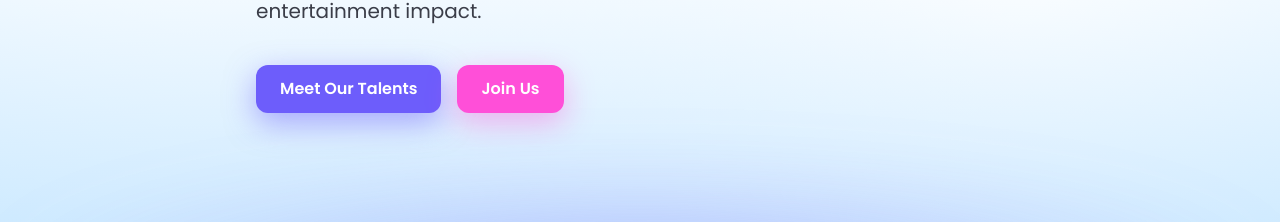
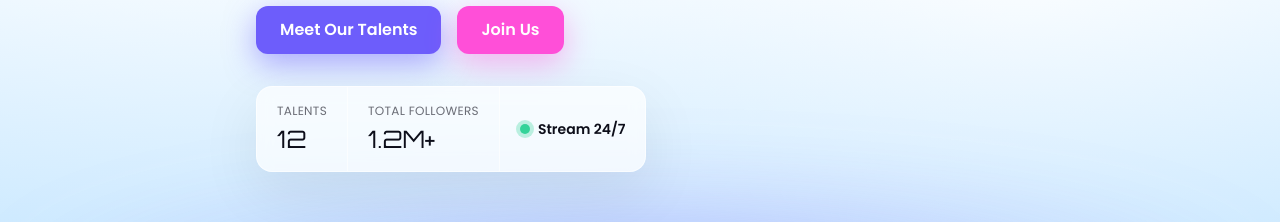
Before and after one commit to nikita1503agarwal/frontend-repo_6w27z83o_0itluy, a React (Vite) app: page / in a window 1280 px wide. Shown: the part 473-695 px from the top of the page. Built offline with nearby package versions, Linux system fonts and the light colour scheme.

Commit message:
Update project prj_6w27z83o - 2025-11-20T06:33:23.532Z

```diff
--- a/src/components/Hero.jsx
+++ b/src/components/Hero.jsx
@@ -27,6 +27,24 @@ export default function Hero() {
               Join Us
             </Link>
           </div>
+
+          {/* Stats row under the buttons */}
+          <div className="mt-8">
+            <div className="inline-flex w-full sm:w-auto items-stretch divide-x divide-white/60 rounded-2xl bg-white/70 border border-white/60 backdrop-blur shadow-[0_20px_60px_rgba(13,14,26,0.08)]">
+              <div className="px-5 py-4">
+                <div className="text-xs uppercase tracking-wide text-[#0D0E1A]/60">Talents</div>
+                <div className="mt-1 text-2xl font-orbitron text-[#0D0E1A]">12</div>
+              </div>
+              <div className="px-5 py-4">
+                <div className="text-xs uppercase tracking-wide text-[#0D0E1A]/60">Total Followers</div>
+                <div className="mt-1 text-2xl font-orbitron text-[#0D0E1A]">1.2M+</div>
+              </div>
+              <div className="px-5 py-4 flex items-center gap-2">
+                <span className="inline-flex h-2.5 w-2.5 rounded-full bg-[#34D399] shadow-[0_0_0_4px_rgba(52,211,153,0.3)]" aria-hidden="true" />
+                <div className="text-sm font-semibold text-[#0D0E1A]">Stream 24/7</div>
+              </div>
+            </div>
+          </div>
         </div>
       </div>
 
```
Also changed, not shown: 1 other file (tests, documents, lock files or other folders).
